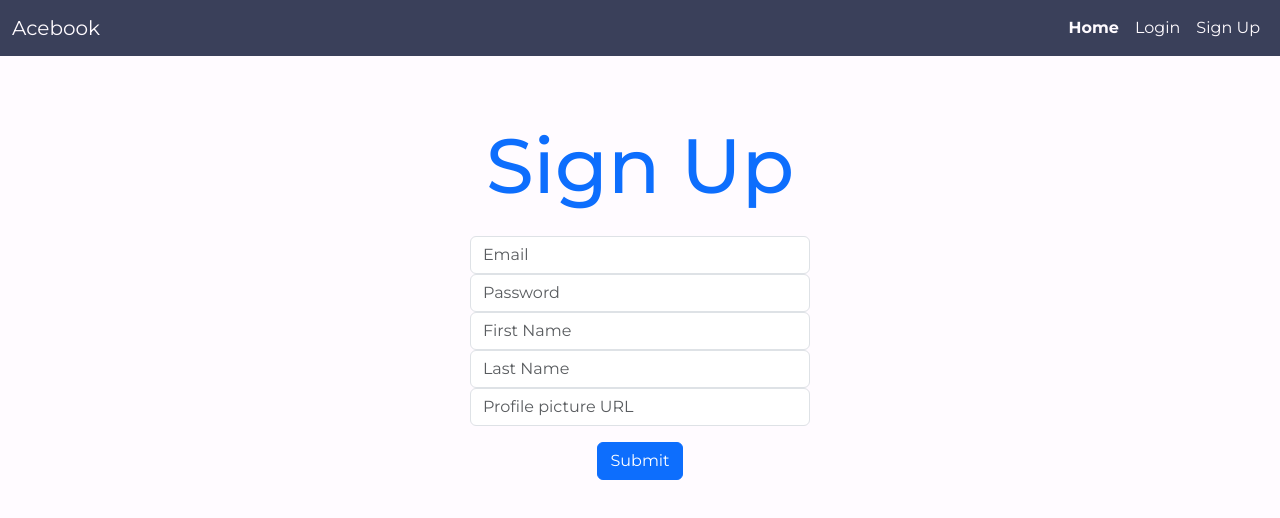
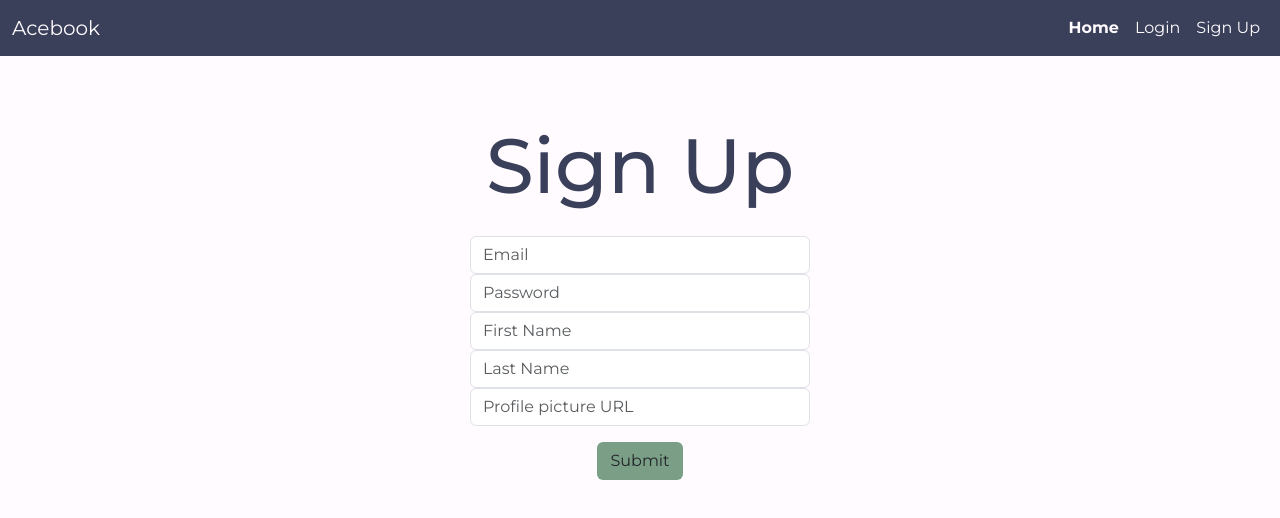
Before and after one commit to spcmarine/Acebook-Web-App, a React (Create React App) app in the folder frontend/: page /signup in a window 1280 px wide. Shown: the top 518 px of the page. Built offline with nearby package versions, Linux system fonts and the light colour scheme.

Commit message:
Changed styling of login and signup to match theme colours. Changed button hovers

```diff
--- a/frontend/src/components/app/App.css
+++ b/frontend/src/components/app/App.css
@@ -16,3 +16,7 @@ h1 {
     font-size: min(max(14px, 6vw), 80px);
     color: #3a405a;
 }
+
+h6 {
+    color: #3a405a;
+}
--- /dev/null
+++ b/frontend/src/components/auth/LoginForm.css
@@ -0,0 +1,11 @@
+.text-indigo {
+    color: #3a405a;
+}
+
+.green-background {
+    background-color: #7b9e87;
+}
+
+.custom-shadow-pink:hover {
+    background-color: #cc8b86;
+}
--- a/frontend/src/components/auth/LoginForm.js
+++ b/frontend/src/components/auth/LoginForm.js
@@ -1,5 +1,6 @@
 import React, { useState } from 'react';
 import Navbar from '../Navbar';
+import './LoginForm.css'
 const LogInForm = ({ navigate }) => {
   const [email, setEmail] = useState(""); // change to name
   const [password, setPassword] = useState("");
@@ -41,11 +42,11 @@ const LogInForm = ({ navigate }) => {
   <Navbar currentPage="login" />{
     <div className="d-flex flex-column justify-content-center align-items-center">
       <form onSubmit={handleSubmit} className="d-inline-flex flex-column justify-content-center align-items-center">
-        <h1 className="d-flex justify-content-center ml-5 text-primary p-3">Log In</h1>
+        <h1 className="d-flex justify-content-center ml-5 text-indigo p-3">Log In</h1>
         <input placeholder='Email' id="email" className="d-inline-flex form-control" type='text' value={ email } onChange={handleEmailChange} />
         <input placeholder='Password' id="password" className=" d-inline-flex form-control" type='password' value={ password } onChange={handlePasswordChange} />
         <div className="d-flex justify-content-end p-3">
-          <input role='submit-button' className="btn btn-primary" id='submit' type="submit" value="Submit" />
+          <input role='submit-button' className="btn green-background custom-shadow-pink" id='submit' type="submit" value="Submit" />
         </div>
       </form>
       </div>
--- a/frontend/src/components/feed/Feed.css
+++ b/frontend/src/components/feed/Feed.css
@@ -24,3 +24,15 @@
 .force-blue-background {
     background-color: #6a8d92;
 }
+
+.custom-shadow-2:hover {
+  background-color: #cc8b86;
+}
+
+.vista-blue {
+  background-color: #8A9CC1;
+}
+
+.powder-blue-background {
+  background-color: #A9B0C7;
+}
--- a/frontend/src/components/feed/Feed.js
+++ b/frontend/src/components/feed/Feed.js
@@ -97,7 +97,7 @@ const Feed = ({ navigate }) => {
         <>
 
 
-        <h6>User : <i className="text-info fw-bold" style={{ color: '#3a405a' }}>{ userEmail}</i></h6>
+        <h6>User : <i className="text-info fw-bold" style={{ color: '#cc8b86' }}>{ userEmail}</i></h6>
         <br></br>
 
           <h1 className=" d-flex justify-content-center ml-5">Posts</h1>
@@ -108,7 +108,7 @@ const Feed = ({ navigate }) => {
               <div className="w-75">
                 <form onSubmit={handleSubmit} className="d-flex flex-column" >
                   <input placeholder="Write your message here" className="form-control" id="newPost"  type="text" value= { message } onChange={handleCreatePost} />
-                  <input id="submit" type="submit" className="btn mt-1 force-blue-background" style={{ color: '#fffbff' }} value="Create Post" />
+                  <input id="submit" type="submit" className="btn mt-1 powder-blue-background custom-shadow-2" style={{ color: '#fffbff' }} value="Create Post" />
                 </form>
               </div>
             </div>
--- a/frontend/src/components/post/Post.css
+++ b/frontend/src/components/post/Post.css
@@ -19,6 +19,6 @@
     background-color: #3a405a;
 }
 
-/* .custom-shadow-1:hover {
+.custom-shadow-1:hover {
     background-color: #7b9e87;
-} */
+}
--- a/frontend/src/components/post/Post.js
+++ b/frontend/src/components/post/Post.js
@@ -19,8 +19,8 @@ const Post = ({post, handleLikeSubmit}) => {
         <div className="col text-center text-indigo" >{post.message} </div>
         <div className="d-flex justify-content-start p-3 pb-0">
         <svg xmlns="http://www.w3.org/2000/svg" width="30" height="30" fill="#cc8b86" class="bi bi-balloon-heart-fill" viewBox="0 0 16 16">
-  <path fill-rule="evenodd" d="M8.49 10.92C19.412 3.382 11.28-2.387 8 .986 4.719-2.387-3.413 3.382 7.51 10.92l-.234.468a.25.25 0 1 0 .448.224l.04-.08c.009.17.024.315.051.45.068.344.208.622.448 1.102l.013.028c.212.422.182.85.05 1.246-.135.402-.366.751-.534 1.003a.25.25 0 0 0 .416.278l.004-.007c.166-.248.431-.646.588-1.115.16-.479.212-1.051-.076-1.629-.258-.515-.365-.732-.419-1.004a2.376 2.376 0 0 1-.037-.289l.008.017a.25.25 0 1 0 .448-.224l-.235-.468ZM6.726 1.269c-1.167-.61-2.8-.142-3.454 1.135-.237.463-.36 1.08-.202 1.85.055.27.467.197.527-.071.285-1.256 1.177-2.462 2.989-2.528.234-.008.348-.278.14-.386Z"/>
-</svg>
+          <path fill-rule="evenodd" d="M8.49 10.92C19.412 3.382 11.28-2.387 8 .986 4.719-2.387-3.413 3.382 7.51 10.92l-.234.468a.25.25 0 1 0 .448.224l.04-.08c.009.17.024.315.051.45.068.344.208.622.448 1.102l.013.028c.212.422.182.85.05 1.246-.135.402-.366.751-.534 1.003a.25.25 0 0 0 .416.278l.004-.007c.166-.248.431-.646.588-1.115.16-.479.212-1.051-.076-1.629-.258-.515-.365-.732-.419-1.004a2.376 2.376 0 0 1-.037-.289l.008.017a.25.25 0 1 0 .448-.224l-.235-.468ZM6.726 1.269c-1.167-.61-2.8-.142-3.454 1.135-.237.463-.36 1.08-.202 1.85.055.27.467.197.527-.071.285-1.256 1.177-2.462 2.989-2.528.234-.008.348-.278.14-.386Z"/>
+        </svg>
           <div className="text-indigo" >{post.likes}</div>
         </div>
         <div className="d-flex justify-content-end p-3 pt-0">
--- /dev/null
+++ b/frontend/src/components/user/SignUpForm.css
@@ -0,0 +1,11 @@
+.text-indigo {
+    color: #3a405a;
+}
+
+.green-background {
+    background-color: #7b9e87;
+}
+
+.custom-shadow-pink:hover {
+    background-color: #cc8b86;
+}
--- a/frontend/src/components/user/SignUpForm.js
+++ b/frontend/src/components/user/SignUpForm.js
@@ -1,5 +1,6 @@
 import React, { useState } from 'react';
 import Navbar from '../Navbar';
+import './SignUpForm.css'
 const SignUpForm = ({ navigate }) => {
 
   const [email, setEmail] = useState("");
@@ -64,17 +65,17 @@ const SignUpForm = ({ navigate }) => {
       <Navbar currentPage="signup" />{
         <div className="d-flex flex-column justify-content-center align-items-center">
       <form onSubmit={handleSubmit} className="d-inline-flex flex-column justify-content-center align-items-center">
-        <h1 className="d-flex justify-content-center ml-5 text-primary p-3">Sign Up</h1>
+        <h1 className="d-flex justify-content-center ml-5 text-indigo p-3">Sign Up</h1>
           <input placeholder="Email" id="email" className="form-control " type='text' value={ email } onChange={handleEmailChange} />
           <input placeholder="Password" id="password" className="form-control" type='password' value={ password } onChange={handlePasswordChange} />
           <input placeholder="First Name" className="form-control" id="first_name" type='text' value={ firstName } onChange={handleFirstNameChange} />
           <input placeholder="Last Name" className="form-control" id="last_name" type='text' value={ lastName } onChange={handleLastNameChange} />
           <input placeholder="Profile picture URL" className="form-control" id="profile_pic" type='text' value={ profileURL } onChange={handleprofileURLChange} />
           <div className="d-flex justify-content-end p-3">
-            <input id='submit' type="submit" className="btn btn-primary" value="Submit" />
+            <input id='submit' type="submit" className="btn green-background custom-shadow-pink" value="Submit" />
           </div>
       </form>
-       </div>
+      </div>
       }
       </>
     );
```
